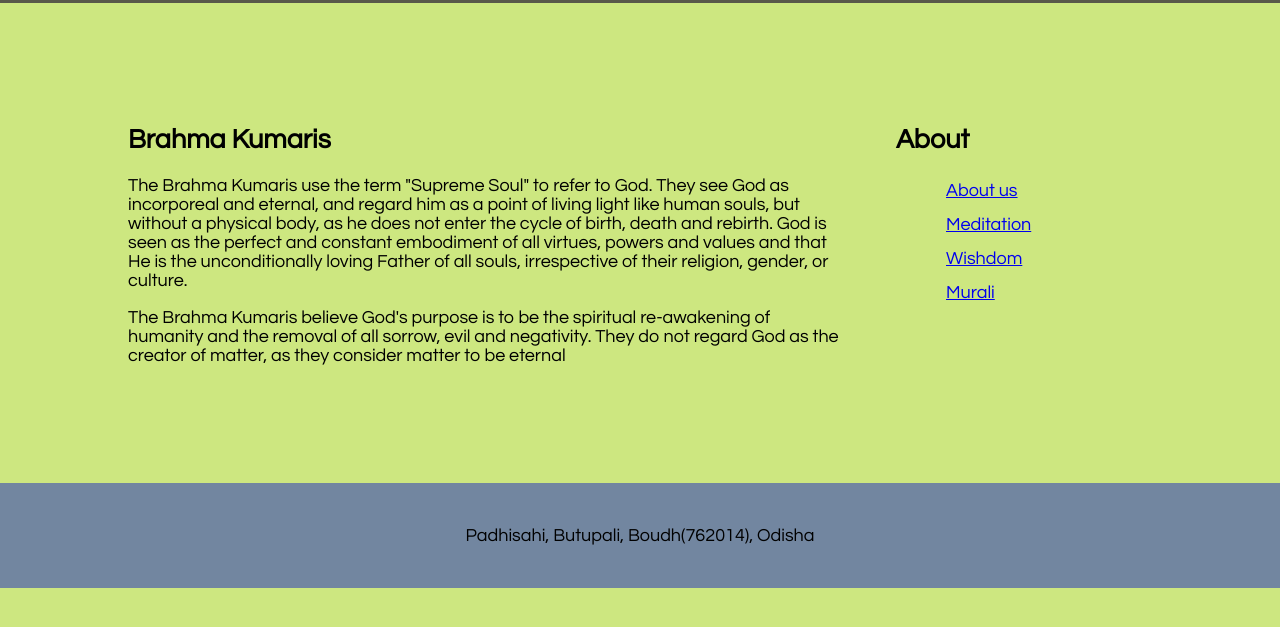
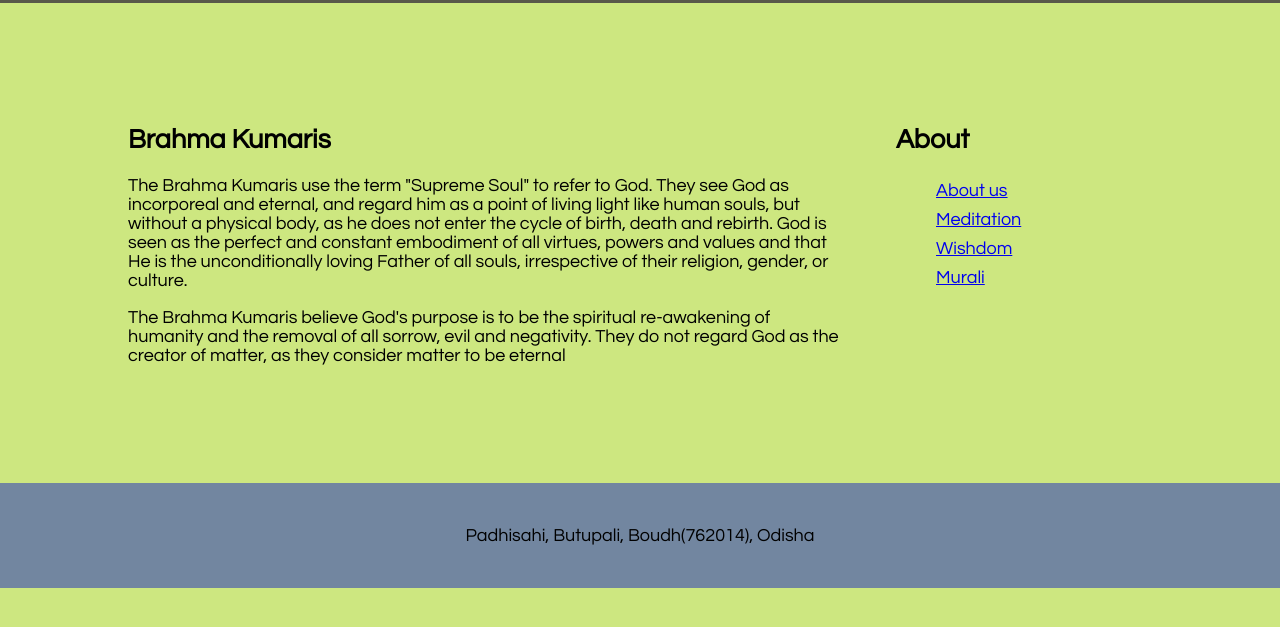
Before and after one commit to pramodpadhi/pramodpadhi.github.io, a plain HTML site: page index.html in a window 1280 px wide. Shown: the part 85-712 px from the top of the page. Drawn offline with Linux system fonts and the light colour scheme.

```diff
--- a/css/style.css
+++ b/css/style.css
@@ -43,7 +43,7 @@
 
 li {
     list-style-type: none;
-    margin: 5px;
-    padding: 5px;
+
+    padding: 5px 0;
 
 }
```
